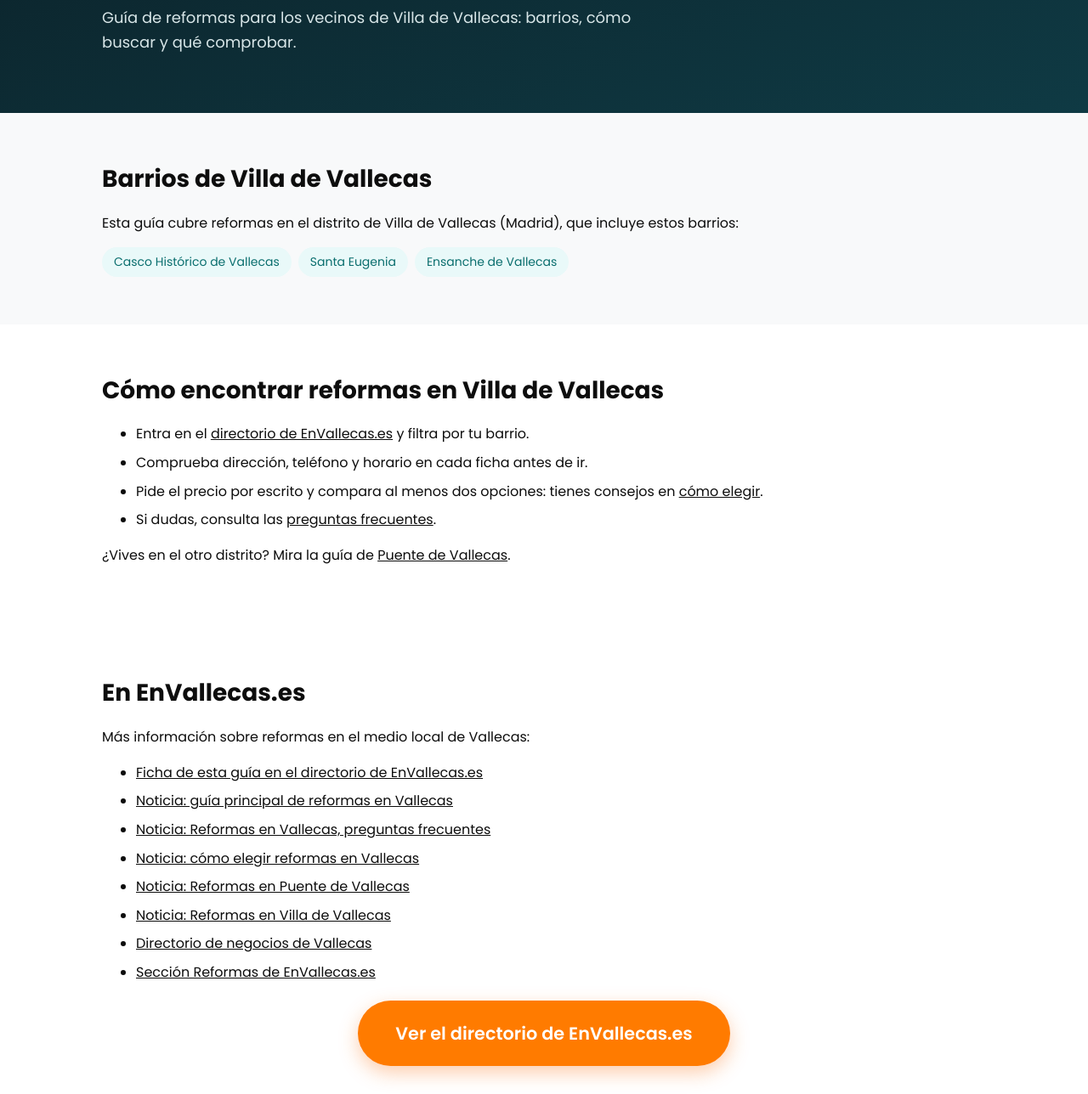
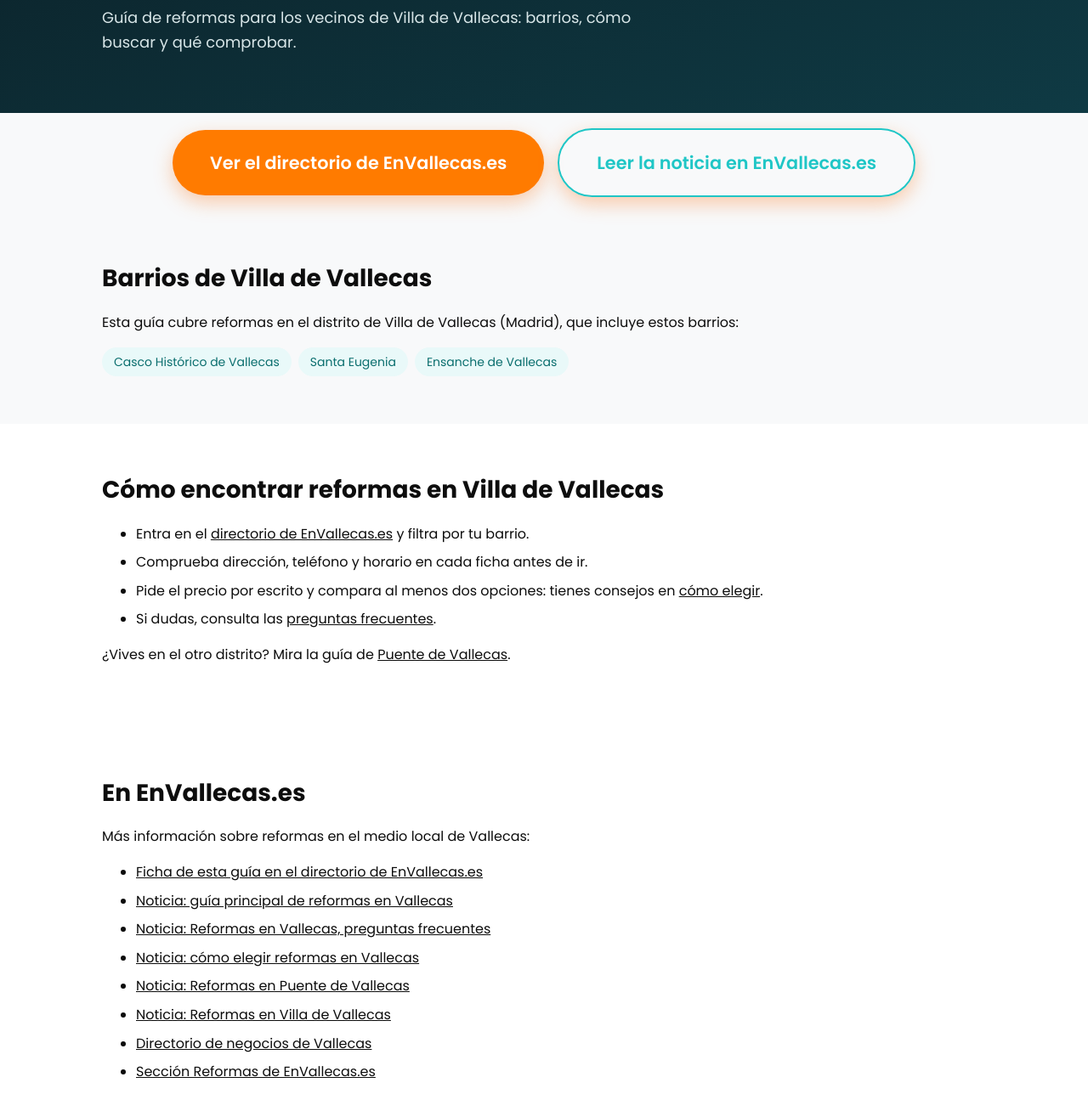
Before and after one commit to jaimebalaguer01/reformasvallecas-es, a plain HTML site: page villa-de-vallecas/index.html in a window 1280 px wide. Shown: the part 383-1671 px from the top of the page at 85% size. Drawn offline with Linux system fonts and the light colour scheme.

Commit message:
Botones de directorio y noticia también junto al texto de cada página
Co-Authored-By: Claude Sonnet 5.5 <noreply@anthropic.com>
Claude-Session: https://claude.ai/code/session_01C2douzTVvDqvuZYVRfqo1r

```diff
--- a/villa-de-vallecas/index.html
+++ b/villa-de-vallecas/index.html
@@ -24,6 +24,7 @@ h1{font-size:clamp(34px,6vw,60px);line-height:1.08;color:var(--teal);margin:16px
 .btn{display:inline-block;background:var(--orange);color:#fff;font-weight:600;text-decoration:none;padding:14px 26px;border-radius:99px;margin:8px 10px 0 0}
 .btn.alt{background:transparent;border:2px solid var(--teal);color:var(--teal)}
 .topbar{background:#fff;text-align:center;padding:14px 12px 22px;border-bottom:3px solid var(--teal)}.topbar .btn.big{display:inline-block;margin:8px 8px 0;padding:18px 34px}
+.inline-btns{text-align:center;padding:10px 0}.inline-btns .btn.big{display:inline-block;margin:8px}
 .btn.big{font-size:1.3rem;padding:22px 44px;box-shadow:0 8px 22px rgba(249,115,22,.35);display:block;width:fit-content;max-width:100%;margin:20px auto 0;text-align:center}
 section{padding:56px 0}
 h2{font-size:28px;margin:0 0 12px}
@@ -48,6 +49,7 @@ footer a{color:var(--teal)}
 <div class="topbar"><a class="btn big" href="https://envallecas.es/directorio">Ver el directorio de EnVallecas.es</a><a class="btn big alt" href="https://envallecas.es/noticias/reformas-villa-de-vallecas">Leer la noticia en EnVallecas.es</a></div>
 <header class="top"><div class="wrap"><a class="logo" href="/">Reformas<span> Vallecas</span></a><nav><a href="/preguntas-frecuentes/">Preguntas frecuentes</a><a href="/como-elegir/">Cómo elegir</a><a href="/puente-de-vallecas/">Puente de Vallecas</a><a href="/villa-de-vallecas/">Villa de Vallecas</a></nav></div></header>
 <main><div class="hero" style="padding-bottom:50px"><div class="wrap"><span class="eyebrow">Guía local · actualizada 2026-11-14</span><h1>Reformas en Villa de Vallecas</h1><p>Guía de reformas para los vecinos de Villa de Vallecas: barrios, cómo buscar y qué comprobar.</p></div></div>
+<div class="inline-btns"><a class="btn big" href="https://envallecas.es/directorio">Ver el directorio de EnVallecas.es</a><a class="btn big alt" href="https://envallecas.es/noticias/reformas-villa-de-vallecas">Leer la noticia en EnVallecas.es</a></div>
 <section><div class="wrap"><h2>Barrios de Villa de Vallecas</h2><p>Esta guía cubre reformas en el distrito de Villa de Vallecas (Madrid), que incluye estos barrios:</p><div class="barrios"><span>Casco Histórico de Vallecas</span><span>Santa Eugenia</span><span>Ensanche de Vallecas</span></div></div></section>
 <section style="background:#fff"><div class="wrap"><h2>Cómo encontrar reformas en Villa de Vallecas</h2>
 <ul class="list"><li>Entra en el <a href="https://envallecas.es/directorio">directorio de EnVallecas.es</a> y filtra por tu barrio.</li>
@@ -55,7 +57,8 @@ footer a{color:var(--teal)}
 <li>Pide el precio por escrito y compara al menos dos opciones: tienes consejos en <a href="/como-elegir/">cómo elegir</a>.</li>
 <li>Si dudas, consulta las <a href="/preguntas-frecuentes/">preguntas frecuentes</a>.</li></ul>
 <p>¿Vives en el otro distrito? Mira la guía de <a href="/puente-de-vallecas/">Puente de Vallecas</a>.</p></div></section>
-<section style="background:#fff"><div class="wrap"><h2>En EnVallecas.es</h2><p>Más información sobre reformas en el medio local de Vallecas:</p><ul class="list"><li><a href="https://envallecas.es/negocio/reformas-vallecas">Ficha de esta guía en el directorio de EnVallecas.es</a></li><li><a href="https://envallecas.es/noticias/reformas-vallecas-guia-presupuesto-plazos">Noticia: guía principal de reformas en Vallecas</a></li><li><a href="https://envallecas.es/noticias/reformas-vallecas-preguntas-frecuentes">Noticia: Reformas en Vallecas, preguntas frecuentes</a></li><li><a href="https://envallecas.es/noticias/reformas-vallecas-como-elegir">Noticia: cómo elegir reformas en Vallecas</a></li><li><a href="https://envallecas.es/noticias/reformas-puente-de-vallecas">Noticia: Reformas en Puente de Vallecas</a></li><li><a href="https://envallecas.es/noticias/reformas-villa-de-vallecas">Noticia: Reformas en Villa de Vallecas</a></li><li><a href="https://envallecas.es/directorio">Directorio de negocios de Vallecas</a></li><li><a href="https://envallecas.es/reformas">Sección Reformas de EnVallecas.es</a></li></ul><a class="btn big" href="https://envallecas.es/directorio">Ver el directorio de EnVallecas.es</a></div></section>
+<section style="background:#fff"><div class="wrap"><h2>En EnVallecas.es</h2><p>Más información sobre reformas en el medio local de Vallecas:</p><ul class="list"><li><a href="https://envallecas.es/negocio/reformas-vallecas">Ficha de esta guía en el directorio de EnVallecas.es</a></li><li><a href="https://envallecas.es/noticias/reformas-vallecas-guia-presupuesto-plazos">Noticia: guía principal de reformas en Vallecas</a></li><li><a href="https://envallecas.es/noticias/reformas-vallecas-preguntas-frecuentes">Noticia: Reformas en Vallecas, preguntas frecuentes</a></li><li><a href="https://envallecas.es/noticias/reformas-vallecas-como-elegir">Noticia: cómo elegir reformas en Vallecas</a></li><li><a href="https://envallecas.es/noticias/reformas-puente-de-vallecas">Noticia: Reformas en Puente de Vallecas</a></li><li><a href="https://envallecas.es/noticias/reformas-villa-de-vallecas">Noticia: Reformas en Villa de Vallecas</a></li><li><a href="https://envallecas.es/directorio">Directorio de negocios de Vallecas</a></li><li><a href="https://envallecas.es/reformas">Sección Reformas de EnVallecas.es</a></li></ul><div class="inline-btns"><a class="btn big" href="https://envallecas.es/directorio">Ver el directorio de EnVallecas.es</a><a class="btn big alt" href="https://envallecas.es/noticias/reformas-villa-de-vallecas">Leer la noticia en EnVallecas.es</a></div>
+</div></section>
 <section class="band"><div class="wrap"><h2>Más en EnVallecas.es</h2><p>Directorio de negocios, noticias y guías de Puente y Villa de Vallecas.</p><a class="btn" href="https://envallecas.es/directorio">Ver el directorio</a><a class="btn alt" href="/">Volver a la guía</a></div></section>
 </main>
 <footer><div class="wrap"><p>Reformas en Vallecas es una guía de <a href="https://envallecas.es">EnVallecas.es</a>, el medio local de Vallecas.</p>
```
Also changed, not shown: como-elegir/index.html (+4 -1 lines), index.html (+3 -1 lines), preguntas-frecuentes/index.html (+4 -1 lines), puente-de-vallecas/index.html (+4 -1 lines).
